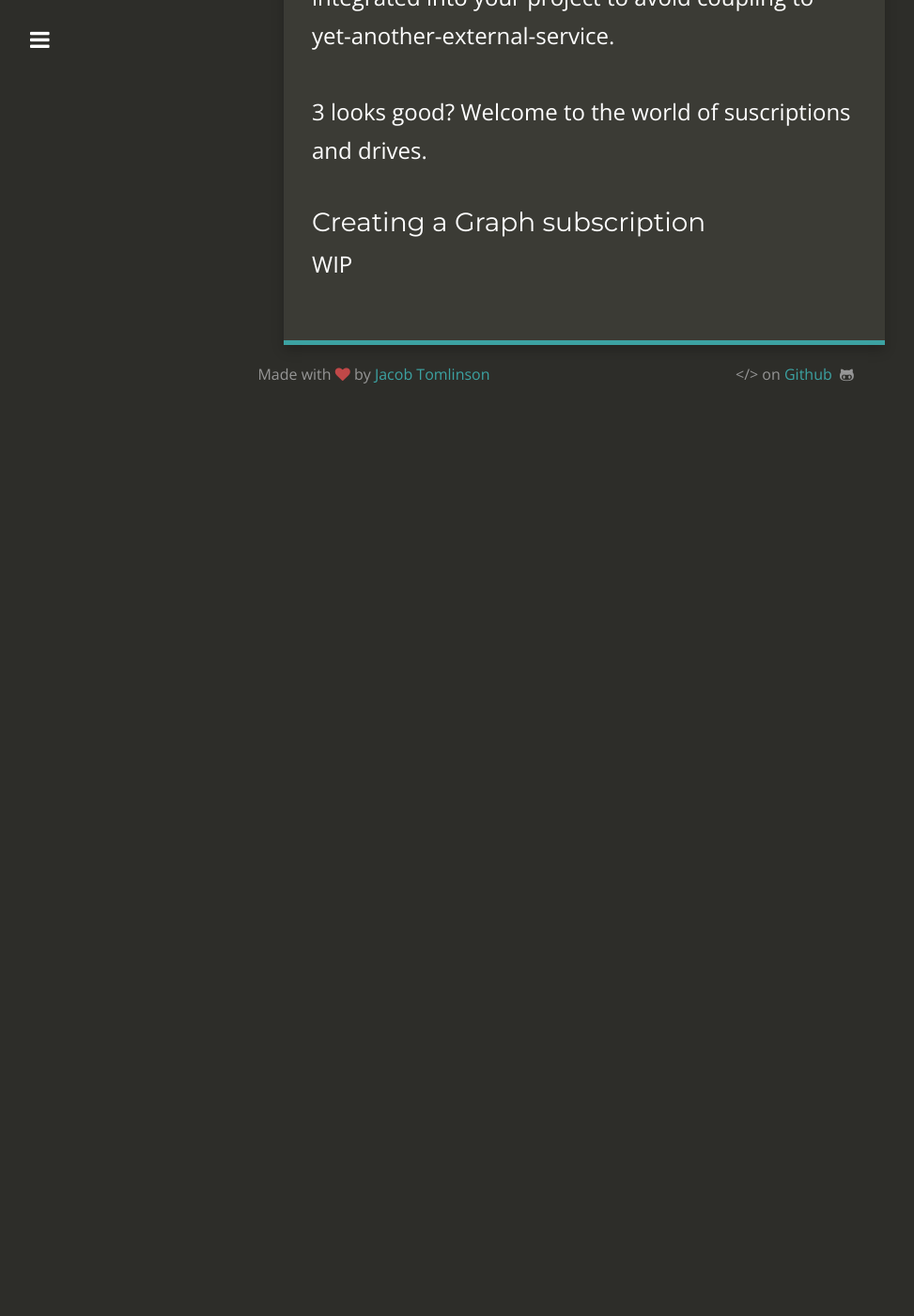
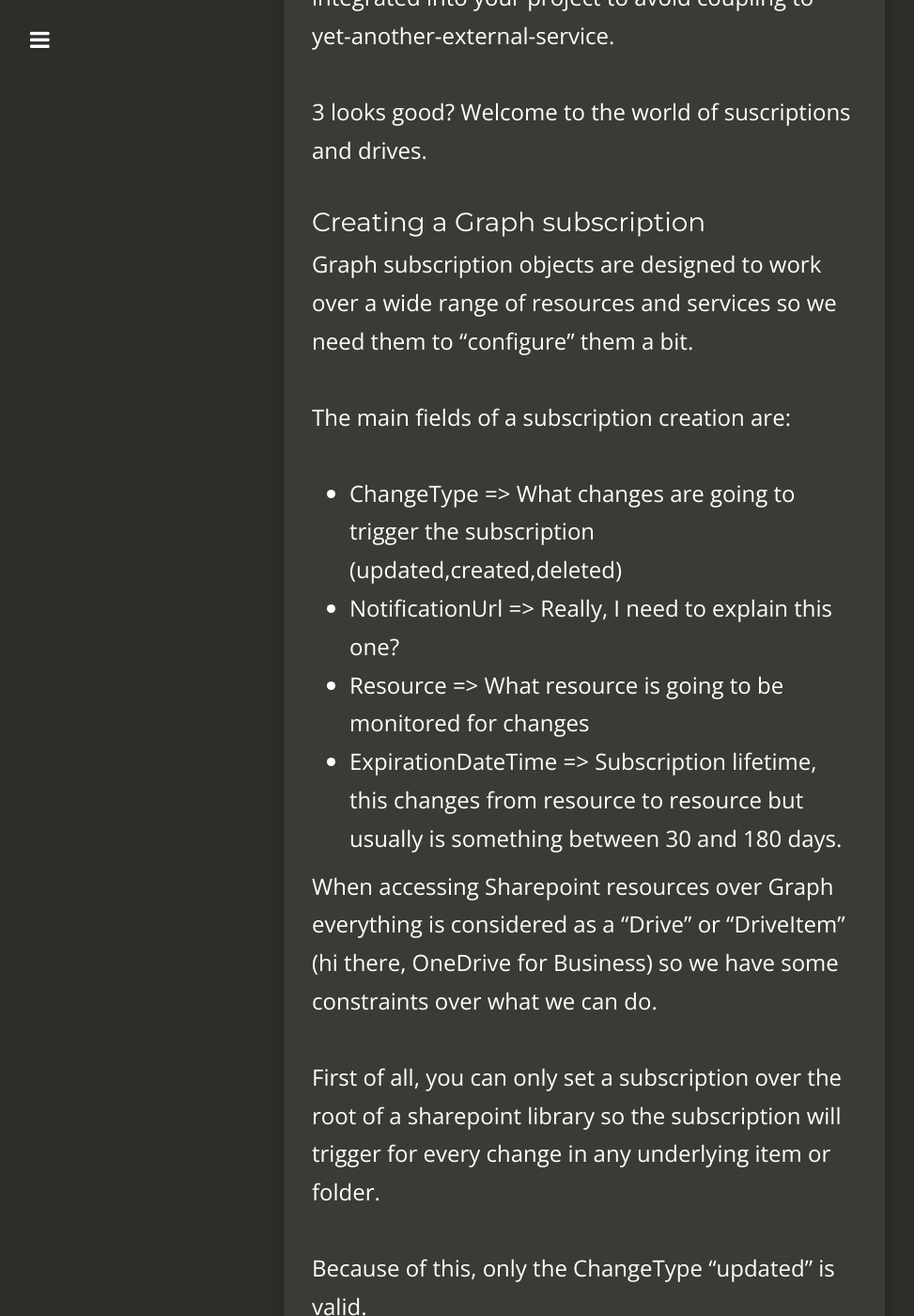
Before and after one commit to jmolla31/jmolla31.github.io, a Jekyll site: the page built from _posts/2019-9-18-Create-Sharepoint-Webhooks-Graph.md, in a window 1280 px wide and 1400 px high, scrolled down 2080 px. Shown: the whole window at 94% size, without its empty margins (18-991 px from the left). Built offline with Jekyll 4.4.1, drawn with Linux system fonts in a browser that asks for light colours; nearby versions of some CDN libraries; before the commit the page ends 2510 px from its top, so only the background shows below that; some of the changed text lies outside the part shown.

Commit message:
Update 2019-9-18-Create-Sharepoint-Webhooks-Graph.md

````diff
--- a/_posts/2019-9-18-Create-Sharepoint-Webhooks-Graph.md
+++ b/_posts/2019-9-18-Create-Sharepoint-Webhooks-Graph.md
@@ -31,5 +31,36 @@ Way 3...use the Graph API you already have integrated into your project to avoid
 
 ### Creating a Graph subscription
 
+Graph subscription objects are designed to work over a wide range of resources and services so we need them to "configure" them a bit.
 
-WIP
+The main fields of a subscription creation are:
+
+- ChangeType => What changes are going to trigger the subscription (updated,created,deleted)
+- NotificationUrl => Really, I need to explain this one?
+- Resource => What resource is going to be monitored for changes
+- ExpirationDateTime => Subscription lifetime, this changes from resource to resource but usually is something between 30 and 180 days.
+
+When accessing Sharepoint resources over Graph everything is considered as a "Drive" or "DriveItem" (hi there, OneDrive for Business) so we have some constraints over what we can do.
+
+First of all, you can only set a subscription over the root of a sharepoint library so the subscription will trigger for every change in any underlying item or folder.
+
+Because of this, only the ChangeType "updated" is valid.
+
+
+*(you need to know the driveId of the sharepoint library that you want to monitor...graphExplorer is very useful for this)*
+
+And aaaaaaalso, the max ExpirationDateTime is one month from the subscription creation date. You need to implement your own refresh/renewal service.
+
+Example of a valid Subscription model in C#:
+
+```csharp
+var subscription = new Subscription
+{
+    ChangeType = "updated",
+    NotificationUrl = notificationUrl,
+    Resource = $"drives/{driveId}/root",
+    ExpirationDateTime = DateTime.UtcNow.AddDays(30)
+
+};
+result = await this.graphStableClient.Subscriptions.Request().AddAsync(subscription);
+```
````
